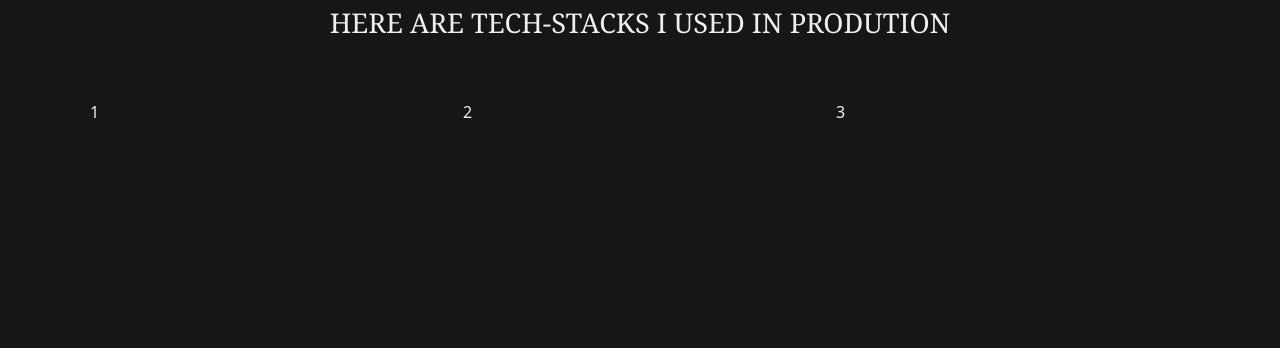
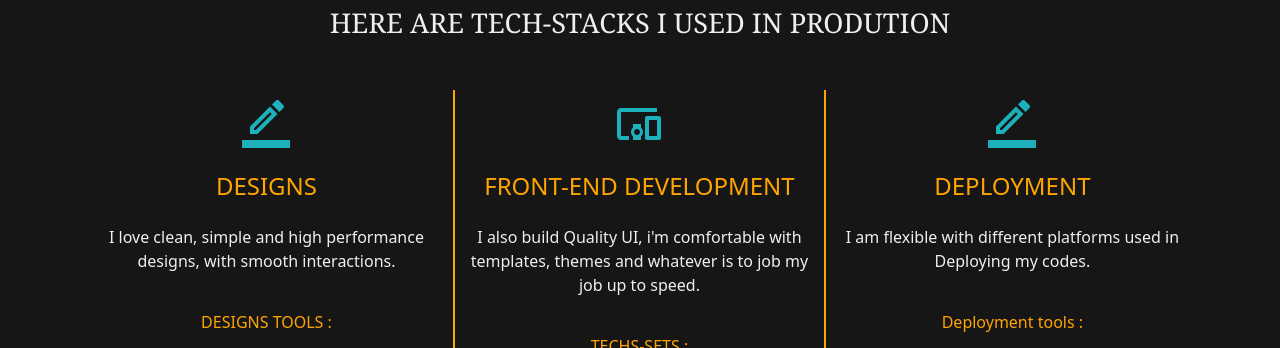
Before and after one commit to imakandiboi/portfolio, a Vue app: page / in a window 1280 px wide. Shown: the part 2452-2800 px from the top of the page. Built offline with nearby package versions, Linux system fonts and the light colour scheme.

Commit message:
new commit

```diff
--- a/src/components/home.vue
+++ b/src/components/home.vue
@@ -139,9 +139,104 @@
             <h3>here are tech-stacks i used in prodution</h3>
             <div class="stack">
               <div class="d-flex flex-wrap">
-                <div class="w">1</div>
-                <div class="w">2</div>
-                <div class="w">3</div>
+                <div class="w">
+                  <div class="mx-auto">
+                    <svg
+                      width="48"
+                      height="48"
+                      fill="none"
+                      xmlns="http://www.w3.org/2000/svg"
+                      class="mx-auto"
+                    >
+                      <path
+                        fill-rule="evenodd"
+                        clip-rule="evenodd"
+                        d="M41.42 8.084c.78-.78.78-2.04 0-2.82L36.74.584a1.992 1.992 0 00-2.82 0L30 4.505l7.5 7.5 3.92-3.92zM8 26.502L28 6.504l7.5 7.5-20 19.998H8v-7.5zm4 3.5h1.84l16-15.998-1.84-1.84-16 15.998v1.84zM48 40H0V48h48v-8z"
+                        fill="#1CB1BB"
+                        data-v-6b15a60d=""
+                      ></path>
+                    </svg>
+                  </div>
+                  <h4 class="pt-4">DESIGNS</h4>
+                  <p class="mt-4">
+                    I love clean, simple and high performance designs, with
+                    smooth interactions.
+                  </p>
+                  <h6 class="pt-4 pb-2">DESIGNS TOOLS :</h6>
+                  <p>Figma</p>
+                  <p>Canva</p>
+                  <p>Adobe Photoshop</p>
+                  <p>Scribble</p>
+                </div>
+                <div class="w w-b">
+                  <div class="mx-auto">
+                    <svg
+                      width="48"
+                      height="48"
+                      fill="none"
+                      xmlns="http://www.w3.org/2000/svg"
+                      class="mx-auto"
+                      data-v-6b15a60d=""
+                    >
+                      <path
+                        fill-rule="evenodd"
+                        clip-rule="evenodd"
+                        d="M6 12h36V8H6c-2.2 0-4 1.8-4 4v24c0 2.2 1.8 4 4 4h8v-4H6V12zm20 12h-8v3.56c-1.22 1.1-2 2.66-2 4.44 0 1.78.78 3.34 2 4.44V40h8v-3.56c1.22-1.1 2-2.68 2-4.44 0-1.76-.78-3.34-2-4.44V24zm-7 8c0 1.66 1.34 3 3 3s3-1.34 3-3-1.34-3-3-3-3 1.34-3 3zm25-16H32c-1 0-2 1-2 2v20c0 1 1 2 2 2h12c1 0 2-1 2-2V18c0-1-1-2-2-2zM34 36h8V20h-8v16z"
+                        fill="#1CB1BB"
+                        data-v-6b15a60d=""
+                      ></path>
+                    </svg>
+                    <h4 class="pt-4">FRONT-END DEVELOPMENT</h4>
+
+                    <p class="mt-4">
+                      I also build Quality UI, i'm comfortable with templates,
+                      themes and whatever is to job my job up to speed.
+                    </p>
+                    <h6 class="pt-4 pb-2">TECHS-SETS :</h6>
+                    <p>HTML</p>
+                    <p>CSS</p>
+                    <p>JavaScript</p>
+
+                    <h6 class="pt-4 pb-2">FRAMEWORKS USED :</h6>
+
+                    <p>VUE.JS</p>
+                    <p>JQUERY</p>
+                    <p>BOOTSTAP</p>
+                    <p>TAILWIND CSS</p>
+                    <p>FOUNDATION</p>
+                  </div>
+                </div>
+                <div class="w">
+                  <div class="mx-auto">
+                    <svg
+                      width="48"
+                      height="48"
+                      fill="none"
+                      xmlns="http://www.w3.org/2000/svg"
+                      class="mx-auto"
+                    >
+                      <path
+                        fill-rule="evenodd"
+                        clip-rule="evenodd"
+                        d="M41.42 8.084c.78-.78.78-2.04 0-2.82L36.74.584a1.992 1.992 0 00-2.82 0L30 4.505l7.5 7.5 3.92-3.92zM8 26.502L28 6.504l7.5 7.5-20 19.998H8v-7.5zm4 3.5h1.84l16-15.998-1.84-1.84-16 15.998v1.84zM48 40H0V48h48v-8z"
+                        fill="#1CB1BB"
+                        data-v-6b15a60d=""
+                      ></path>
+                    </svg>
+                  </div>
+                  <h4 class="pt-4">DEPLOYMENT</h4>
+                  <p class="mt-4">
+                    I am flexible with different platforms used in Deploying my
+                    codes.
+                  </p>
+                  <h6 class="pt-4 pb-2">Deployment tools :</h6>
+                  <p>Netlify</p>
+                  <p>Infinityfree</p>
+                  <p>Digital ocean</p>
+
+                  <h6 class="pt-4 pb-2">DEVELOPMENT TOOL :</h6>
+                  <p>vscode</p>
+                </div>
               </div>
             </div>
           </div>
@@ -281,7 +376,7 @@ export default {
 
 .tech-stack-section {
   color: #efefef;
-  height: 60vh;
+  height: 80vh;
   background-color: rgb(22, 22, 22);
 }
 .tech-stack {
@@ -296,11 +391,22 @@ export default {
 }
 .stack {
   padding: 20px 0;
+  text-align: center;
 }
 /**THIS IS THE TECH STACK W-CLASS FOR WIDTH AT MEDIA QUERIES (DESKTOP SCREEN ) */
 .w {
   width: 33.3%;
   padding: 10px;
+}
+.w-b {
+  border-left: 2px solid orange;
+  border-right: 2px solid orange;
+}
+.w h4 {
+  color: orange;
+}
+.w h6 {
+  color: orange;
 }
 /**THIS IS THE TECH STACK W-CLASS FOR WIDTH AT MEDIA QUERIES (DESKTOP SCREEN ) */
 
```
